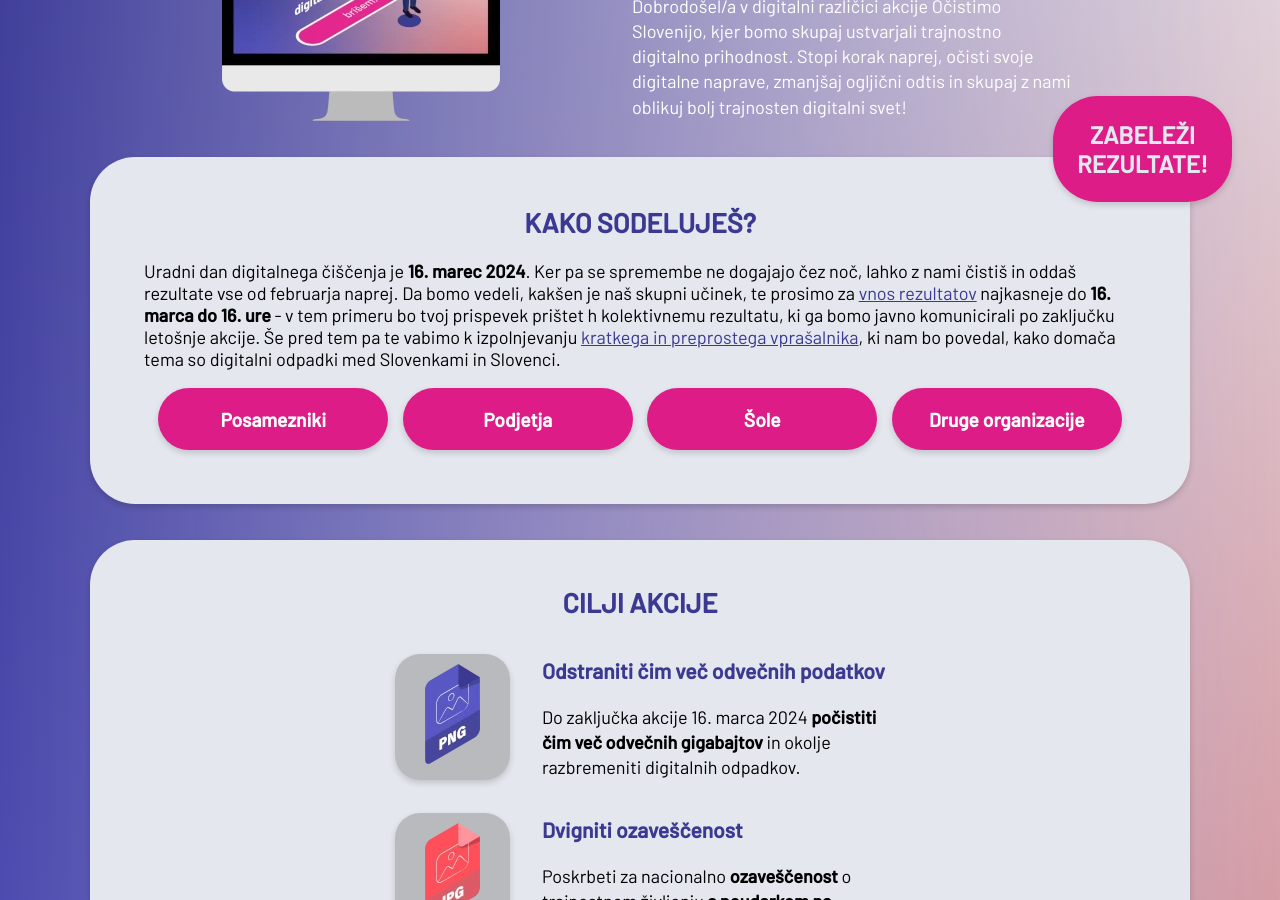
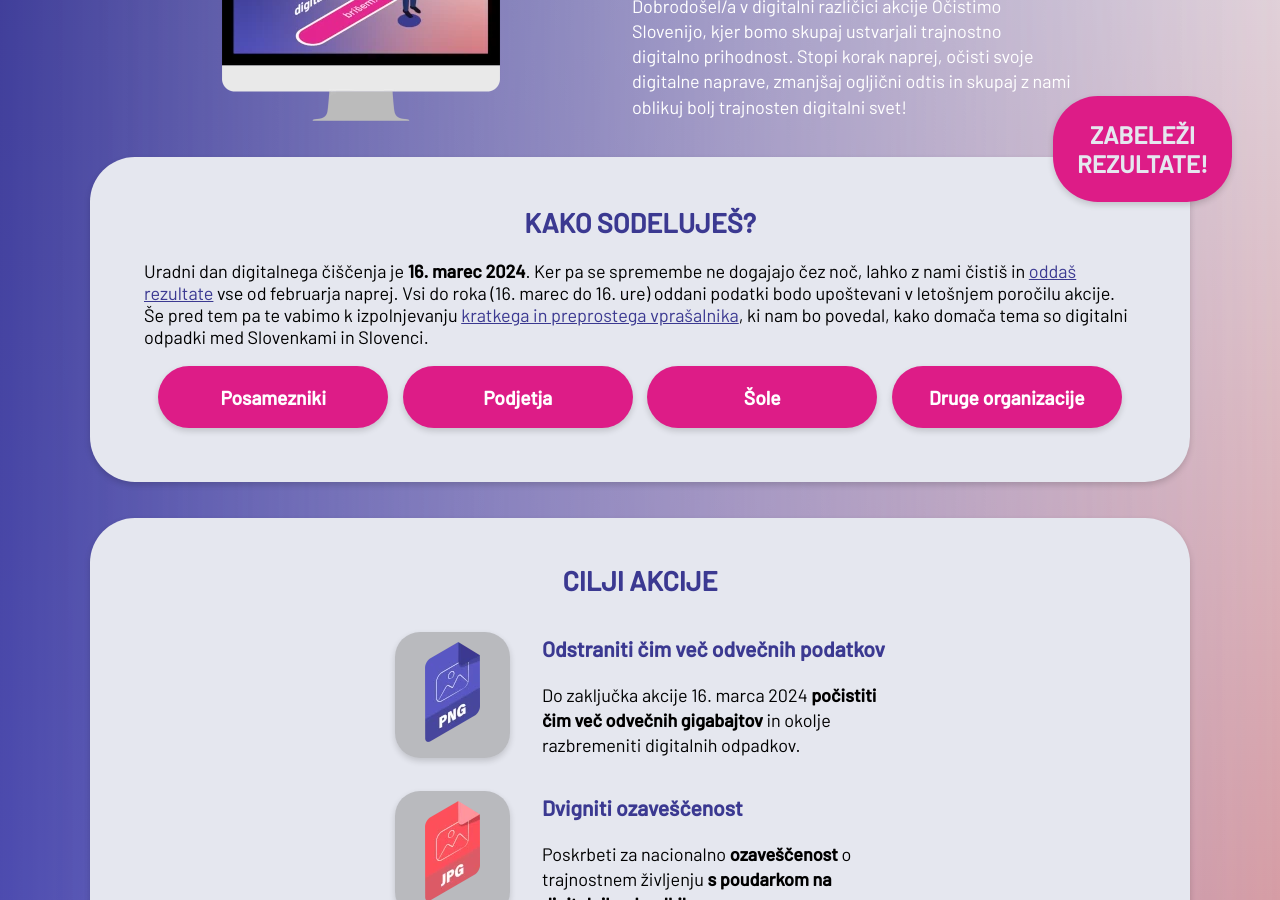
Before and after one commit to ewba/dcd-si, a Jekyll site: the page built from index.md, in a window 1280 px wide and 900 px high, scrolled down 386 px. Built offline with Jekyll 4.4.1, drawn with Linux system fonts in a browser that asks for light colours.

Commit message:
Update index.md

```diff
--- a/index.md
+++ b/index.md
@@ -21,7 +21,7 @@
 <div class="block" style="min-height: 14.5rem;">
 <h2>Kako sodeluješ?</h2>
 
-Uradni dan digitalnega čiščenja je <strong>16. marec 2024</strong>. Ker pa se spremembe ne dogajajo čez noč, lahko z nami čistiš in oddaš rezultate vse od februarja naprej. Da bomo vedeli, kakšen je naš skupni učinek, te prosimo za <a href="https://digital.ocistimo.si/zabelezi-rezultate.html">vnos rezultatov</a> najkasneje do <strong>16. marca do 16. ure</strong> - v tem primeru bo tvoj prispevek prištet h kolektivnemu rezultatu, ki ga bomo javno komunicirali po zaključku letošnje akcije.
+Uradni dan digitalnega čiščenja je <strong>16. marec 2024</strong>. Ker pa se spremembe ne dogajajo čez noč, lahko z nami čistiš in <a href="https://digital.ocistimo.si/zabelezi-rezultate.html">oddaš rezultate</a> vse od februarja naprej. Vsi do roka (16. marec do 16. ure) oddani podatki bodo upoštevani v letošnjem poročilu akcije.
 
 Še pred tem pa te vabimo k izpolnjevanju <a href="[https://www.sciencedirect.com/science/article/pii/S0959652622032115](https://1ka.arnes.si/a/3bb67f93)" target="_blank" rel="noopener">kratkega in preprostega vprašalnika</a>, ki nam bo povedal, kako domača tema so digitalni odpadki med Slovenkami in Slovenci.
 
```
